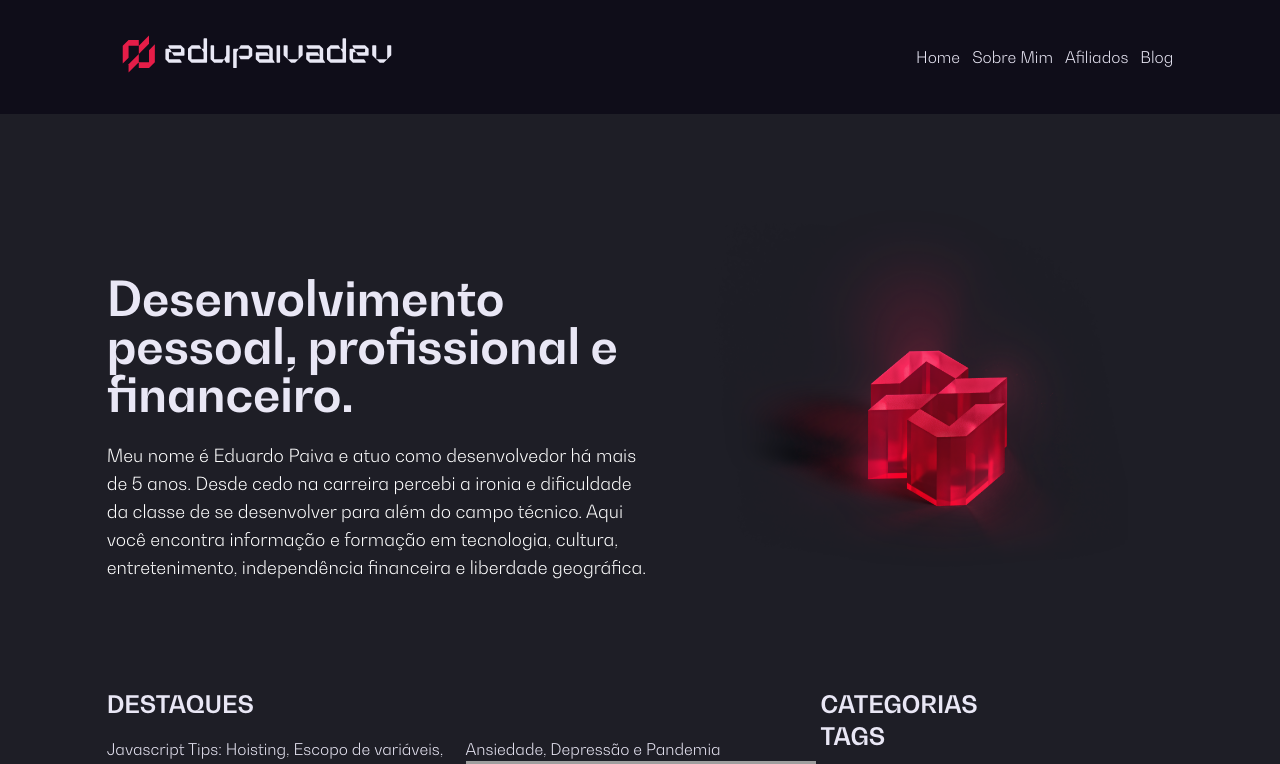
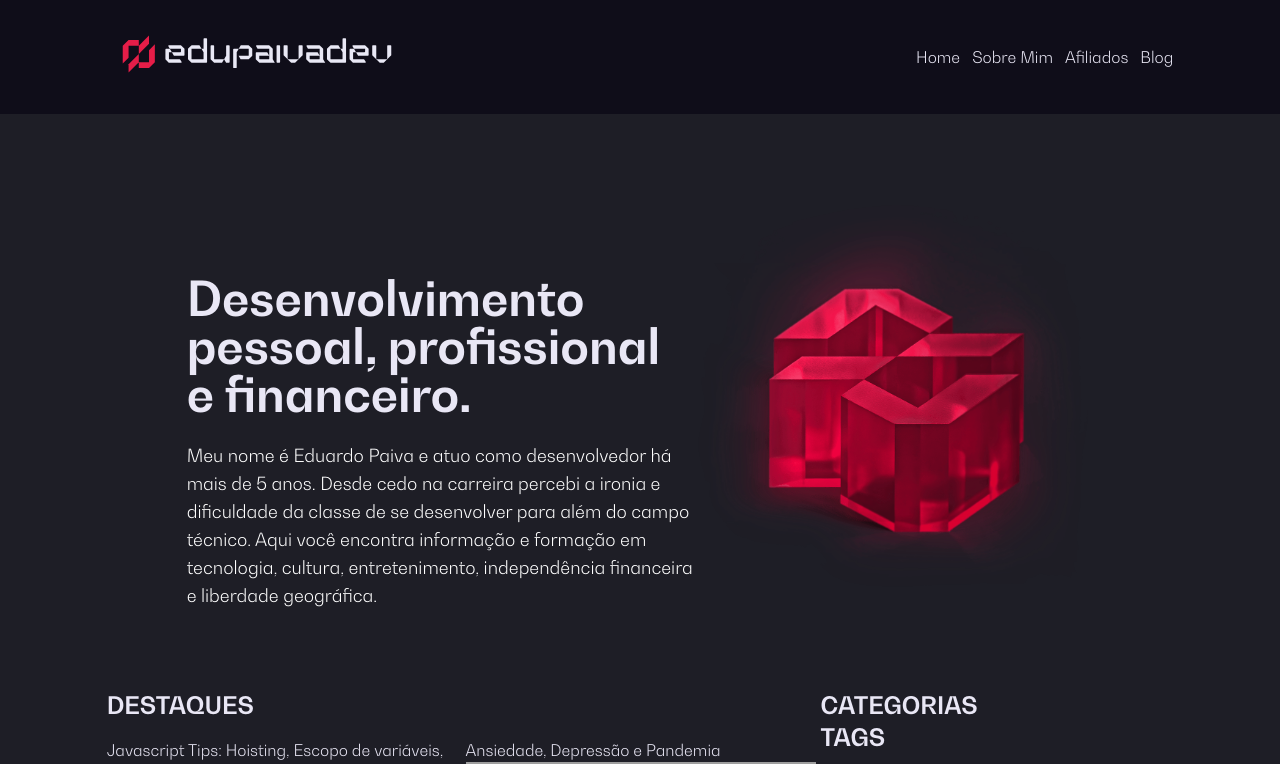
Before and after one commit to Eddcp/edupaivadev.com, a Next.js app: page / in a window 1280 px wide. Shown: the top 764 px of the page. Built offline with nearby package versions, Linux system fonts and the light colour scheme; grey boxes are pictures that could not be loaded.

Commit message:
Changing 3d logo image

```diff
--- a/src/components/HeroSection/index.tsx
+++ b/src/components/HeroSection/index.tsx
@@ -2,13 +2,13 @@ import Image from 'next/image'
 
 const HeroSection = () => (
   <>
-    <section className="py-20">
-      <div className="flex flex-col-reverse justify-between lg:flex-row">
+    <section className="py-20 fade-in-start">
+      <div className="flex flex-col-reverse justify-between lg:flex-row lg:mx-auto lg:w-[85%]">
         <div className="flex flex-col items-center text-left">
-          <h1 className="mt-20 text-3xl font-bold sm:text-5xl">
+          <h1 data-fade="1" className="text-3xl font-bold sm:text-5xl lg:mt-20">
             Desenvolvimento pessoal, profissional e financeiro.
           </h1>
-          <p className="mt-6 text-base text-white sm:text-lg">
+          <p data-fade="2" className="mt-6 text-base text-white sm:text-lg">
             Meu nome é Eduardo Paiva e atuo como desenvolvedor há mais de 5
             anos. Desde cedo na carreira percebi a ironia e dificuldade da
             classe de se desenvolver para além do campo técnico. Aqui você
@@ -20,8 +20,8 @@ const HeroSection = () => (
           <Image
             src="/img/3dlogo.png"
             alt="logo 3d"
-            width="2500"
-            height="2000"
+            width="2048"
+            height="2048"
           />
         </div>
       </div>
--- a/src/styles/globals.css
+++ b/src/styles/globals.css
@@ -36,3 +36,45 @@
         @apply mx-auto w-10/12;
     }
 }
+
+/** Start Fade In **/
+[data-fade] {
+    @apply translate-y-10 opacity-0 transition duration-[400ms] ease-out motion-reduce:translate-y-0 motion-reduce:opacity-100;
+}
+
+.fade-in-start [data-fade] {
+    @apply translate-y-0 opacity-100;
+}
+
+.fade-in-start [data-fade='1'] {
+    transition-delay: 100ms;
+}
+
+.fade-in-start [data-fade='2'] {
+    transition-delay: 200ms;
+}
+
+.fade-in-start [data-fade='3'] {
+    transition-delay: 300ms;
+}
+
+.fade-in-start [data-fade='4'] {
+    transition-delay: 400ms;
+}
+
+.fade-in-start [data-fade='5'] {
+    transition-delay: 500ms;
+}
+
+.fade-in-start [data-fade='6'] {
+    transition-delay: 600ms;
+}
+
+.fade-in-start [data-fade='7'] {
+    transition-delay: 700ms;
+}
+
+.fade-in-start [data-fade='8'] {
+    transition-delay: 800ms;
+}
+/** End Fade In **/
```
Also changed, not shown: public/img/3dlogo-800x800.png (added), public/img/3dlogo.png.
